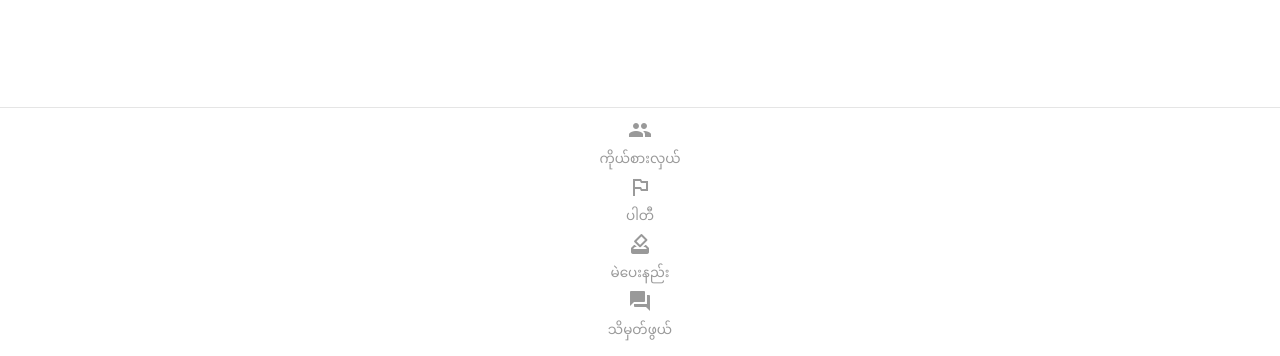
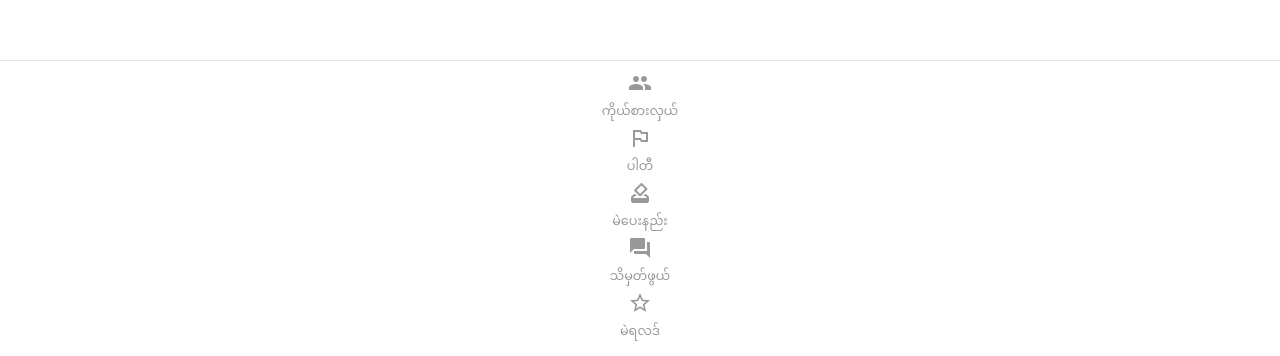
Before and after one commit to PopStackHack/mVoterWeb, a Next.js app: page / in a window 1280 px wide. Shown: the part 444-800 px from the top of the page. Built offline with nearby package versions, Linux system fonts and the light colour scheme.

Commit message:
fix: BottomNav fit with 5 items

```diff
--- a/components/BottomNav/BottomNav.js
+++ b/components/BottomNav/BottomNav.js
@@ -37,7 +37,7 @@ const BottomNav = () => {
             </div>
           </Link>
         </li>
-        {/* <li className="col-xs">
+        <li className="col-xs">
         <Link href="/results" activeClassName="active">
           <div>
             <i className="material-icons">star_border</i>
@@ -46,7 +46,7 @@ const BottomNav = () => {
             </div>
           </div>
         </Link>
-        </li> */}
+        </li>
       </ul>
     </nav>
   );
--- a/components/BottomNav/BottomNav.scss
+++ b/components/BottomNav/BottomNav.scss
@@ -4,6 +4,8 @@
   font-size: 0.85rem;
   padding-top: 10px;
   padding-bottom: 10px;
+  padding-left: 5px;
+  padding-right: 5px;
   width: 100%;
   position: absolute;
   left: 0;
@@ -18,6 +20,7 @@
     color: #999999;
     margin: 0;
     padding: 0;
+    font-size: .8rem;
     &:hover {
       cursor: pointer;
     }
```
